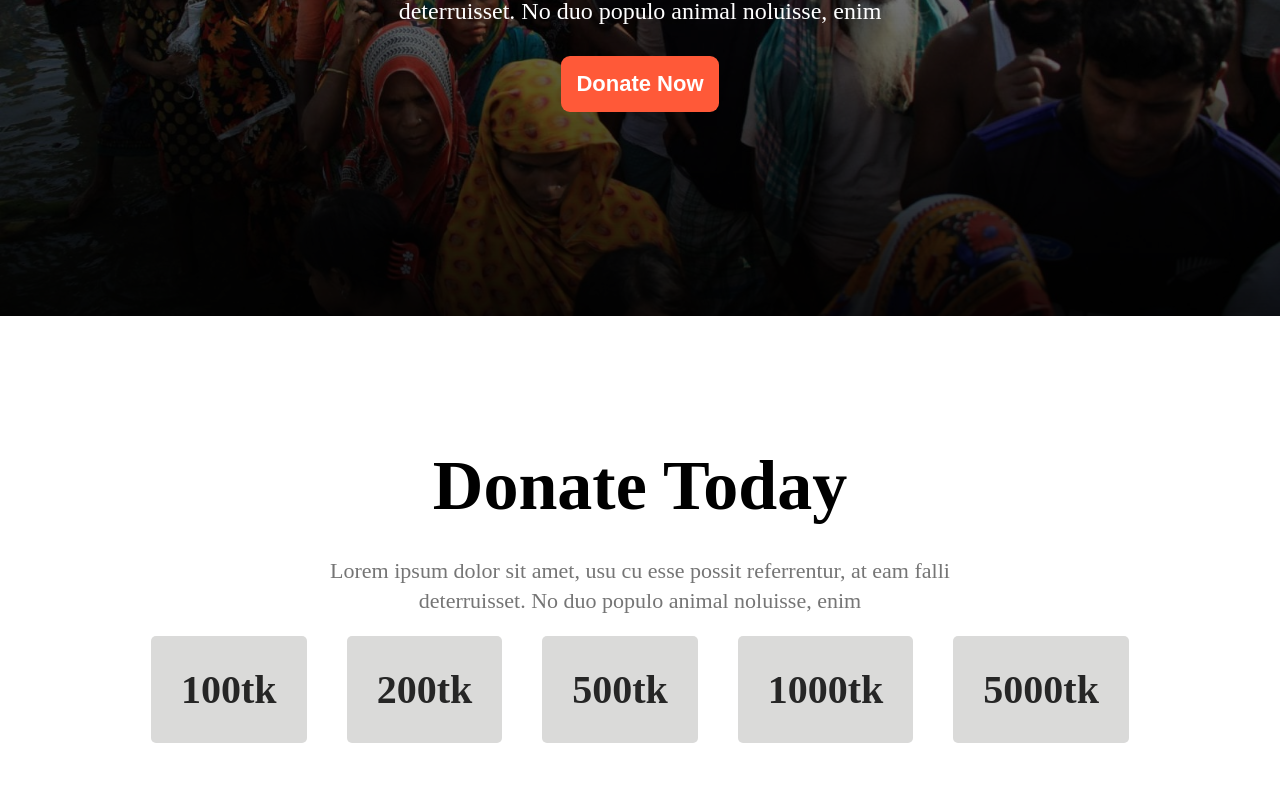
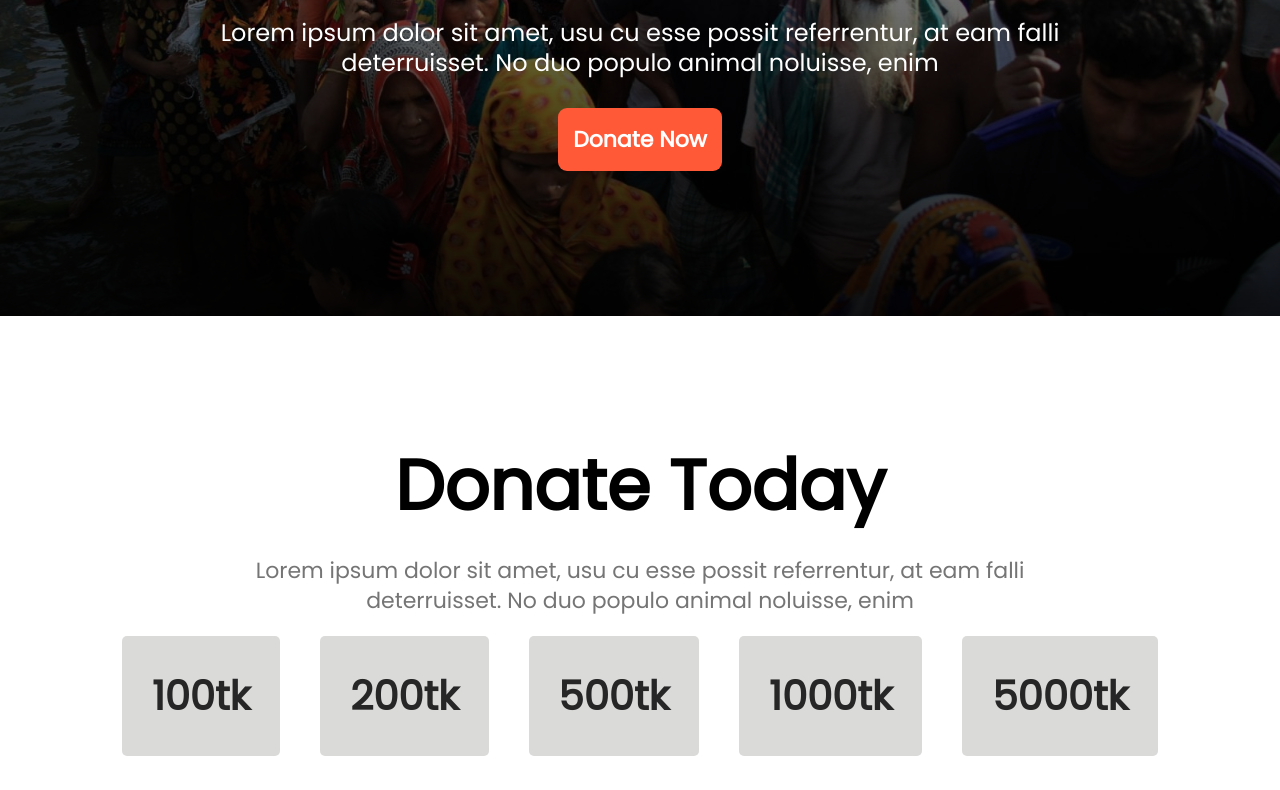
Before and after one commit to developertarikulhazra/donate, a plain HTML site: page index.html in a window 1280 px wide. Shown: the part 424-1214 px from the top of the page. Drawn offline with Linux system fonts and the light colour scheme.

Commit message:
poppiens font add

```diff
--- a/index.html
+++ b/index.html
@@ -6,6 +6,7 @@
     <meta name="viewport" content="width=device-width, initial-scale=1.0">
     <title>Donate Template</title>
     <link rel="shortcut icon" href="./icons/fav-icon.png" type="image/x-icon">
+    <link rel="preconnect" href="https://fonts.googleapis.com"><link rel="preconnect" href="https://fonts.gstatic.com" crossorigin><link href="https://fonts.googleapis.com/css2?family=Open+Sans&family=Poppins&display=swap" rel="stylesheet">
     <link rel="stylesheet" href="style.css">
 </head>
 <body>
--- a/style.css
+++ b/style.css
@@ -1,6 +1,7 @@
 *{
     margin: 0;
     padding: 0;
+    font-family: 'Poppins', sans-serif;
 
 }
 /* dufalt css styes  start*/
```
